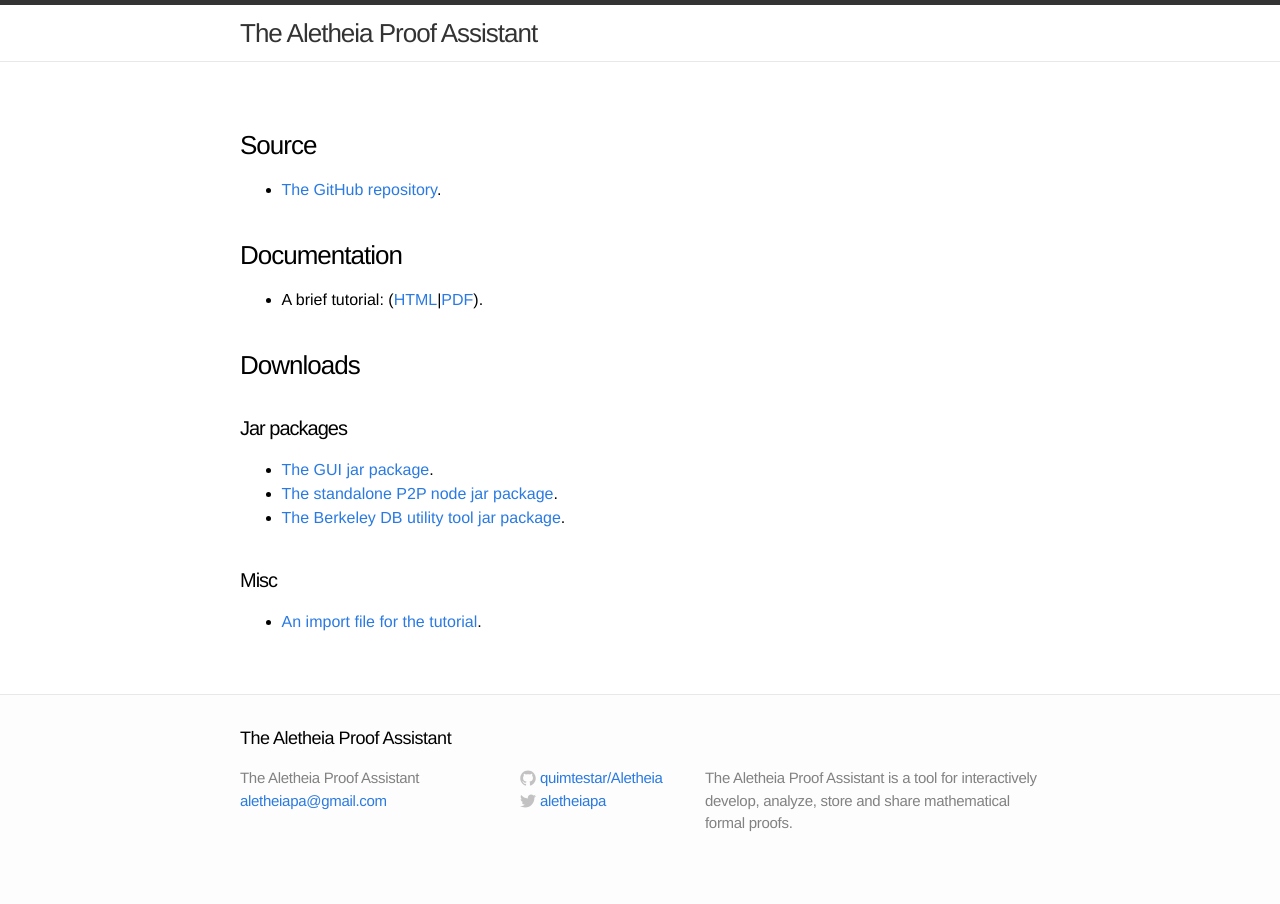
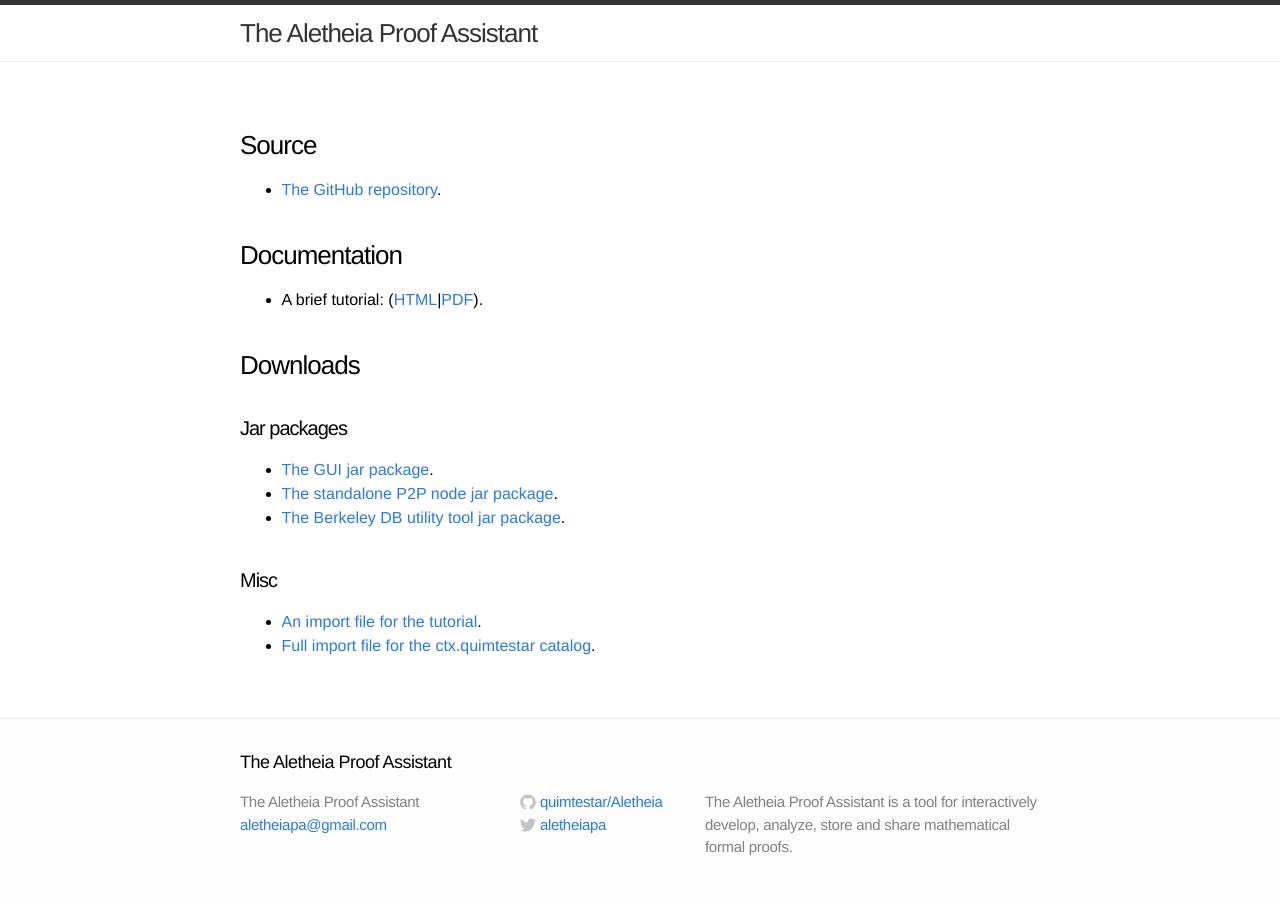
Before and after one commit to quimtestar/Aletheia, a Jekyll site: the page built from main.md, in a window 1280 px wide. Built offline with Jekyll 4.4.1, drawn with Linux system fonts in a browser that asks for light colours.

Commit message:
Link to the full ctx.quimtestar catalog.

```diff
--- a/main.md
+++ b/main.md
@@ -19,3 +19,4 @@ permalink: /
 
 #### Misc
 * [An import file for the tutorial](https://dl.dropboxusercontent.com/u/49511540/Aletheia/tutorial.ale).
+* [Full import file for the ctx.quimtestar catalog](https://dl.dropboxusercontent.com/u/49511540/Aletheia/ctx.quimtestar.ale).
```
